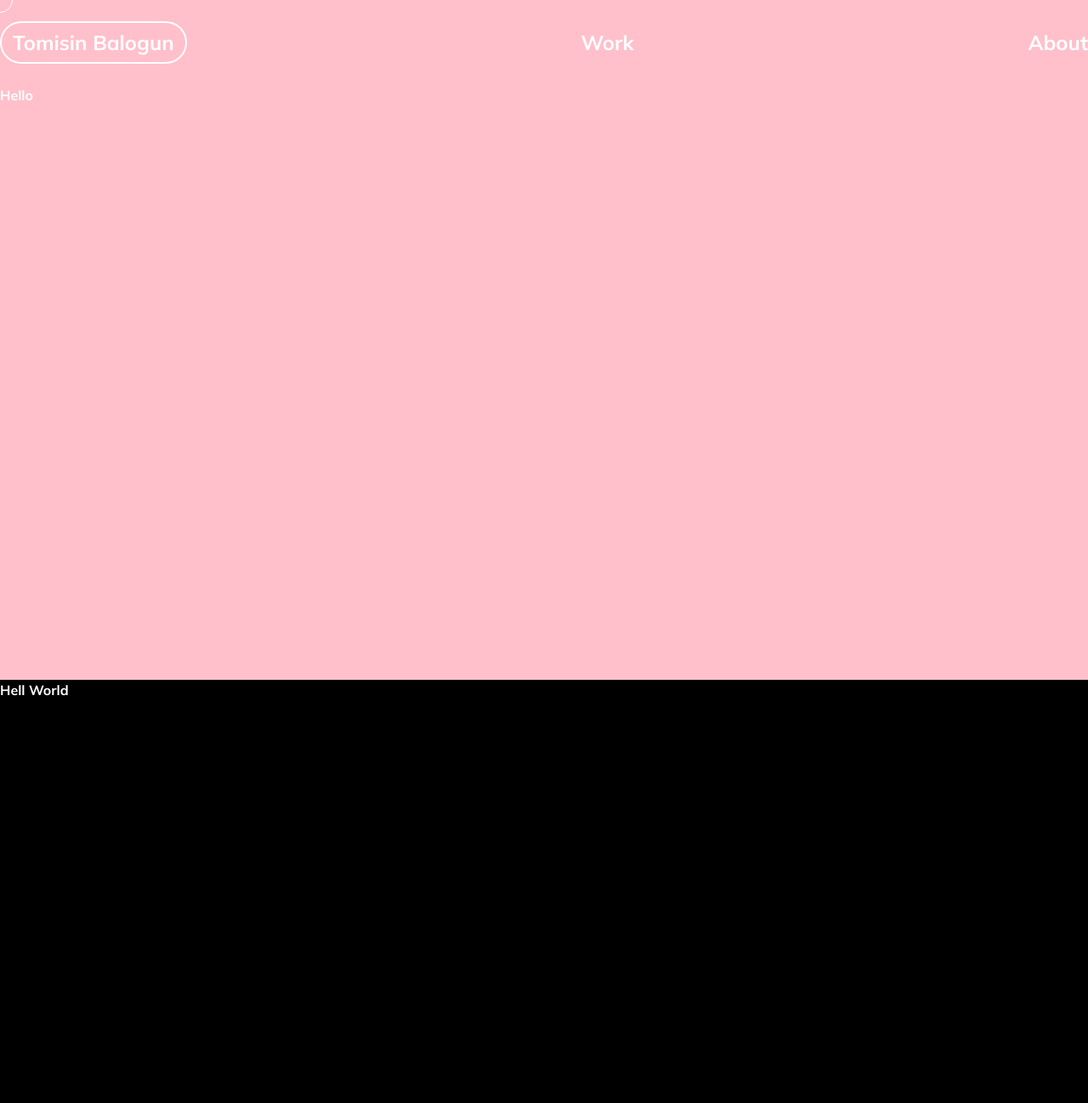
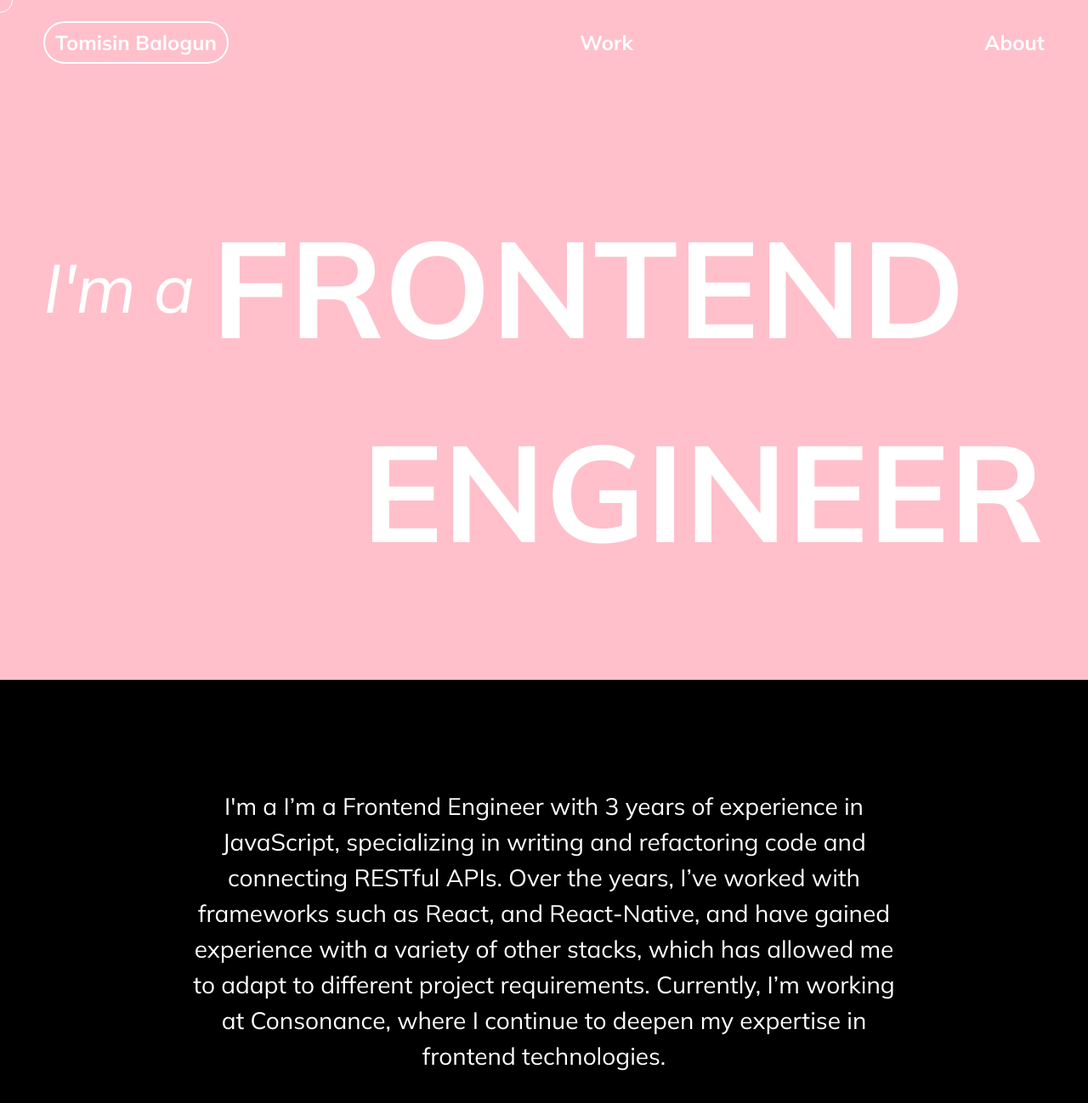
Before and after one commit to balogunkeji/portfolio, a Next.js app: page / in a window 1280 px wide. Shown: the top 1298 px of the page at 85% size. Before the commit the page ends 824 px from the top, so only its background shows below. Built offline with nearby package versions, Linux system fonts and the light colour scheme.

Commit message:
fix: fund wallet redesign

```diff
--- a/app/globals.css
+++ b/app/globals.css
@@ -72,6 +72,7 @@ h1, h2, h3, h4, h5, h6 {
 .link {
   display: inline-block;
   transition: transform 0.3s ease, color 0.3s ease, border 0.3s ease;
+  text-align: center;
 }
 
 .link:hover {
--- a/app/page.tsx
+++ b/app/page.tsx
@@ -3,12 +3,25 @@ import {Header} from "../components/pageLayout/header";
 export default function Home() {
   return (
       <main className="w-full h-full">
-        <section className='video-container'>
+        <section className='video-container px-[4%]'>
             <Header/>
-            <h1>Hello</h1>
-        </section>
-          <section>
-              <h1>Hell World</h1>
+            <div className='w-full flex justify-center items-center mt-[10%]'>
+                <div className='w-full flex flex-col '>
+                    <div className={'flex items-center justify-start gap-[20px]'}>
+                        <p className={'text-[5em] italic'}>I&#39;m a</p>
+                        <h2 className={'cursor-target text-[10em]'}>FRONTEND</h2>
+                    </div>
+                    <div className={'flex items-center justify-end'}>
+                        <h2 className={'cursor-target text-[10em]'}>ENGINEER</h2>
+                    </div>
+                </div>
+            </div>
+            </section>
+          <section className='w-full flex justify-center items-center px-[15%] py-[10%]'>
+              <p className={'text-[28px] text-center'}>I&#39;m a
+                  I’m a Frontend Engineer with 3 years of experience in JavaScript, specializing in writing and refactoring code and connecting RESTful APIs. Over the years, I’ve worked with frameworks such as React, and React-Native, and have gained experience with a variety of other stacks, which has allowed me to adapt to different project requirements.
+                  Currently, I’m working at Consonance, where I continue to deepen my expertise in frontend technologies.
+              </p>
           </section>
       </main>
   );
--- a/components/cursor.tsx
+++ b/components/cursor.tsx
@@ -3,9 +3,7 @@ import React, { useEffect, useState } from 'react';
 
 const GlobalCursor: React.FC = () => {
     const [position, setPosition] = useState<{ x: number; y: number }>({ x: 0, y: 0 });
-    const [width, setWidth] = useState<number>(30); // Default width for the cursor
-
-    const padding = 10; // Padding around the text for spacing
+    const [size, setSize] = useState<{ width: number; height: number }>({ width: 30, height: 30 }); // Default size for the cursor
 
     useEffect(() => {
         const handleMouseMove = (e: MouseEvent) => {
@@ -18,15 +16,15 @@ const GlobalCursor: React.FC = () => {
 
             if (hovered) {
                 const rect = hovered.getBoundingClientRect();
-                // Add padding to the width to fit text inside cursor
-                setWidth(rect.width + padding * 2);
+                // Ensure the cursor size doesn't extend to neighboring elements
+                setSize({ width: rect.width, height: rect.height });
             }
         };
 
         const handleMouseOut = (e: MouseEvent) => {
             const target = e.target as HTMLElement;
-            if (target.closest('.cursor-target')) {
-                setWidth(30); // Reset to circle width when not hovering over text
+            if (!target.closest('.cursor-target')) {
+                setSize({ width: 30, height: 30 }); // Reset to circle size when not hovering over text
             }
         };
 
@@ -47,12 +45,12 @@ const GlobalCursor: React.FC = () => {
                 position: 'fixed',
                 top: 0,
                 left: 0,
-                width: width === 30 ? '30px' : `${width}px`, // Adjust width based on hover
-                height: '30px', // Keep fixed height for circle
+                width: size.width === 30 ? '30px' : `${size.width}px`,
+                height: size.height === 30 ? '30px' : `${size.height}px`,
                 background: 'none',
-                borderRadius: width === 30 ? '50%' : '0px', // Circle when width is 30, otherwise rectangle
+                borderRadius: size.width === 30 ? '50%' : '0px',
                 border: '1px solid white',
-                transform: `translate(${position.x - width / 2}px, ${position.y - 15}px)`, // Adjust position
+                transform: `translate(${position.x - size.width / 2}px, ${position.y - size.height / 2}px)`, // Center the cursor
                 pointerEvents: 'none',
                 transition: 'all 0.2s ease',
                 zIndex: 9999,
```
